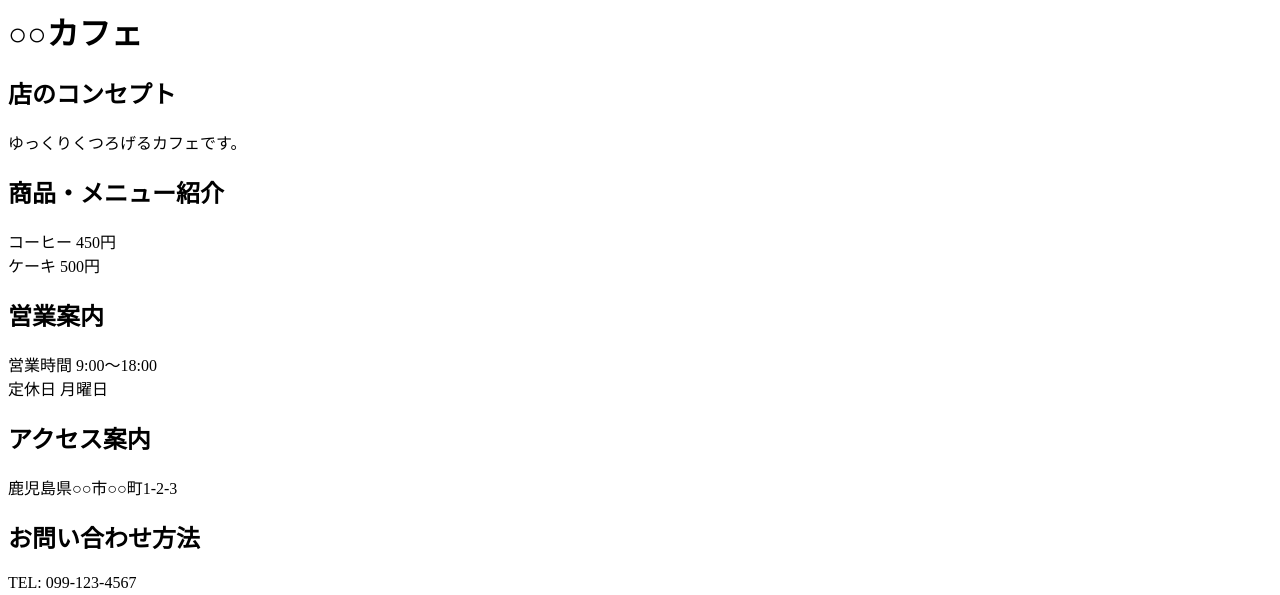
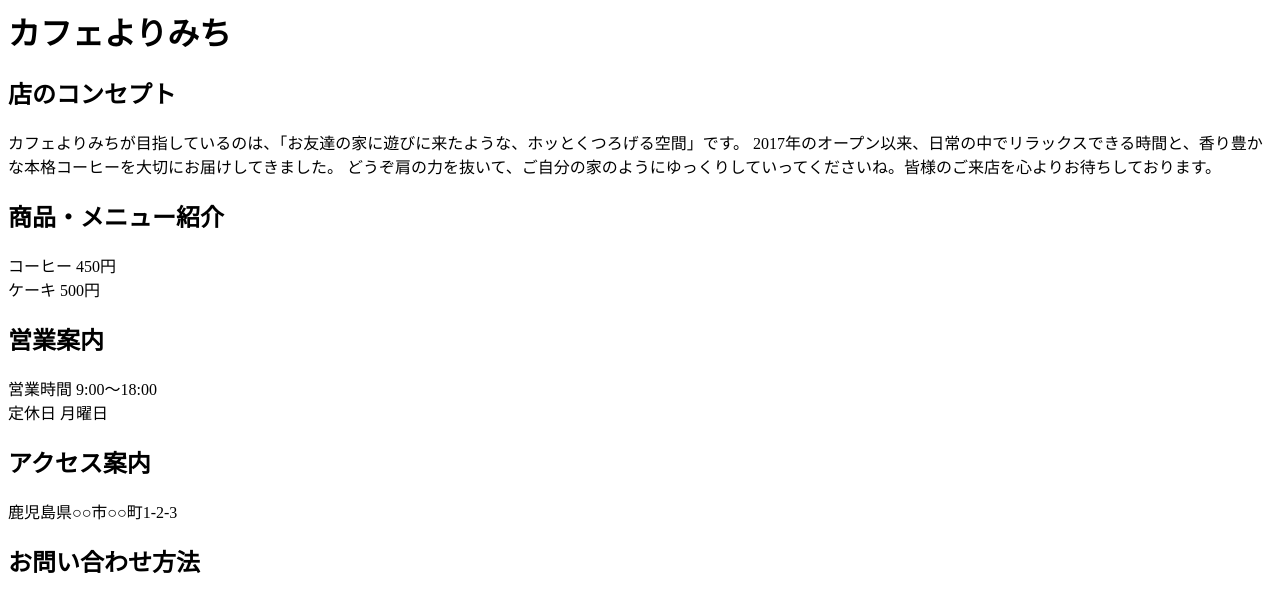
Before and after one commit to seigahamaue/index.html, a plain HTML site: page index.html in a window 1280 px wide. Shown: the top 595 px of the page. Drawn offline with Linux system fonts and the light colour scheme.

Commit message:
Update index.html

```diff
--- a/index.html
+++ b/index.html
@@ -1,7 +1,9 @@
-<h1>○○カフェ</h1>
+<h1>カフェよりみち</h1>
 
 <h2>店のコンセプト</h2>
-<p>ゆっくりくつろげるカフェです。</p>
+<p>カフェよりみちが目指しているのは、「お友達の家に遊びに来たような、ホッとくつろげる空間」です。
+2017年のオープン以来、日常の中でリラックスできる時間と、香り豊かな本格コーヒーを大切にお届けしてきました。
+どうぞ肩の力を抜いて、ご自分の家のようにゆっくりしていってくださいね。皆様のご来店を心よりお待ちしております。</p>
 
 <h2>商品・メニュー紹介</h2>
 <p>コーヒー 450円<br>ケーキ 500円</p>
```
